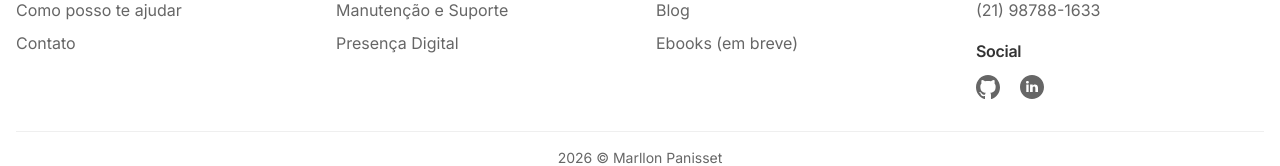
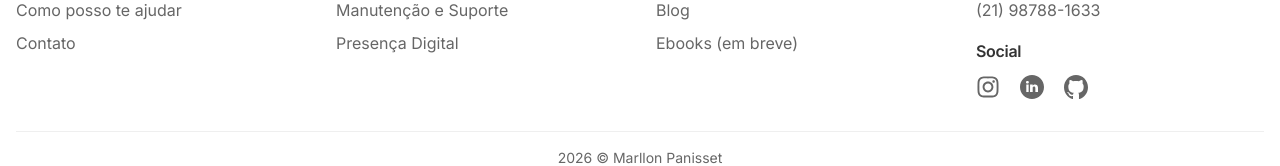
Before and after one commit to marllonpanisset/Portfolio, a Next.js app: page / in a window 1280 px wide. Shown: the part 5692-5858 px from the top of the page. Built offline with nearby package versions, Linux system fonts and the light colour scheme.

Commit message:
feat(footer): adiciona Instagram aos ícones sociais

```diff
--- a/app/components/footer.tsx
+++ b/app/components/footer.tsx
@@ -28,8 +28,9 @@ const linkedinIcon = (props: React.SVGProps<SVGSVGElement>) => (
 );
 
 const iconsFooter = [
+  { name: 'Instagram', logo: FaInstagram, link: 'https://instagram.com/seuusuario' },
+  { name: 'Linkedin', logo: linkedinIcon, link: 'https://linkedin.com/in/marllon-panisset' },
   { name: 'Github', logo: githubIcon, link: 'https://github.com/marllonpanisset' },
-  { name: 'Linkedin', logo: linkedinIcon, link: 'https://linkedin.com/in/marllon-panisset' },
 ];
 
 export default function Footer() {
@@ -145,7 +146,11 @@ export default function Footer() {
                     rel="noopener noreferrer"
                     className="text-[var(--color-text-secondary)] hover:text-[var(--color-text-accent)] transition"
                   >
-                    <icon.logo className="w-6 h-6" />
+                    {icon.name === 'Instagram' ? (
+                      <icon.logo size={24} />
+                    ) : (
+                      <icon.logo className="w-6 h-6" />
+                    )}
                   </Link>
                 ))}
               </div>
```
